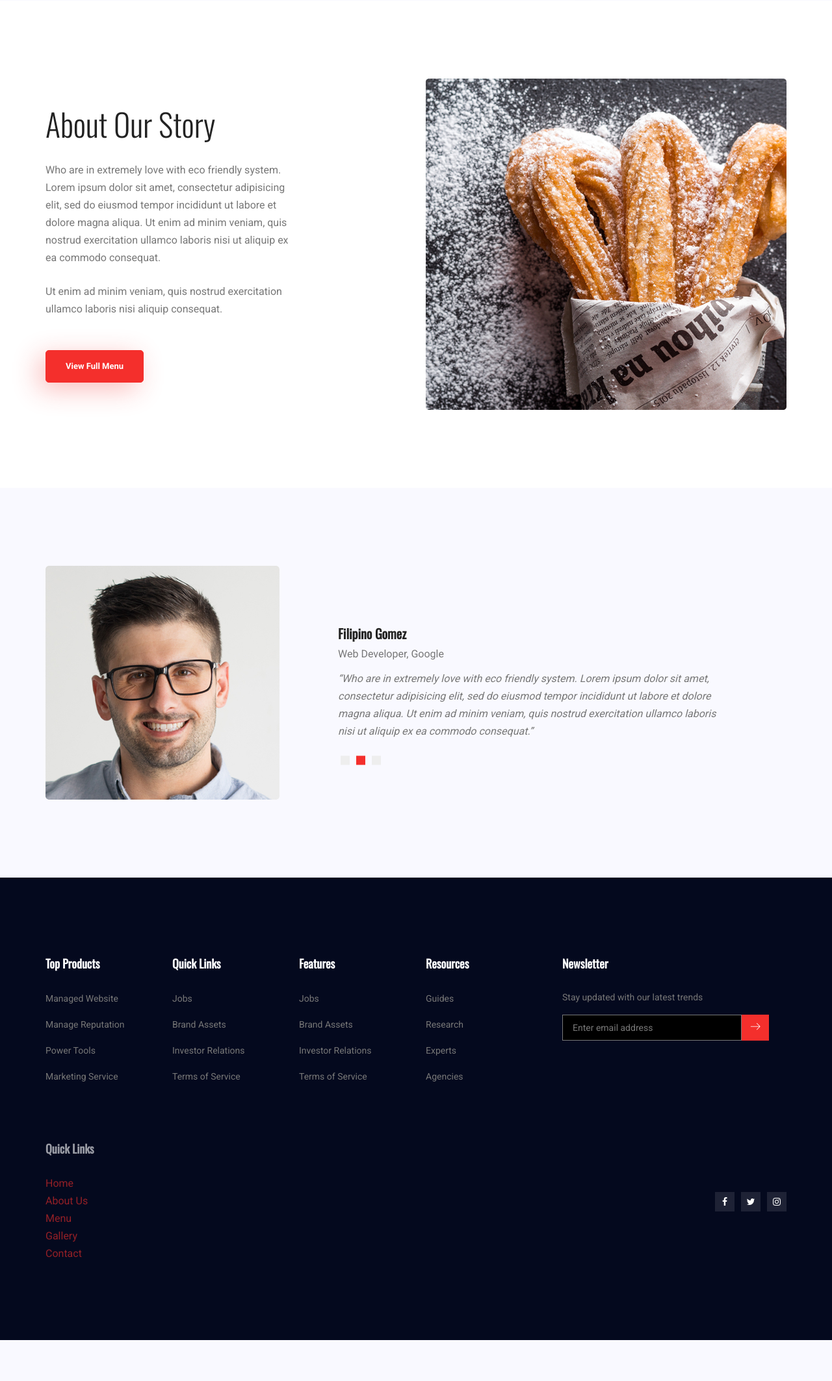
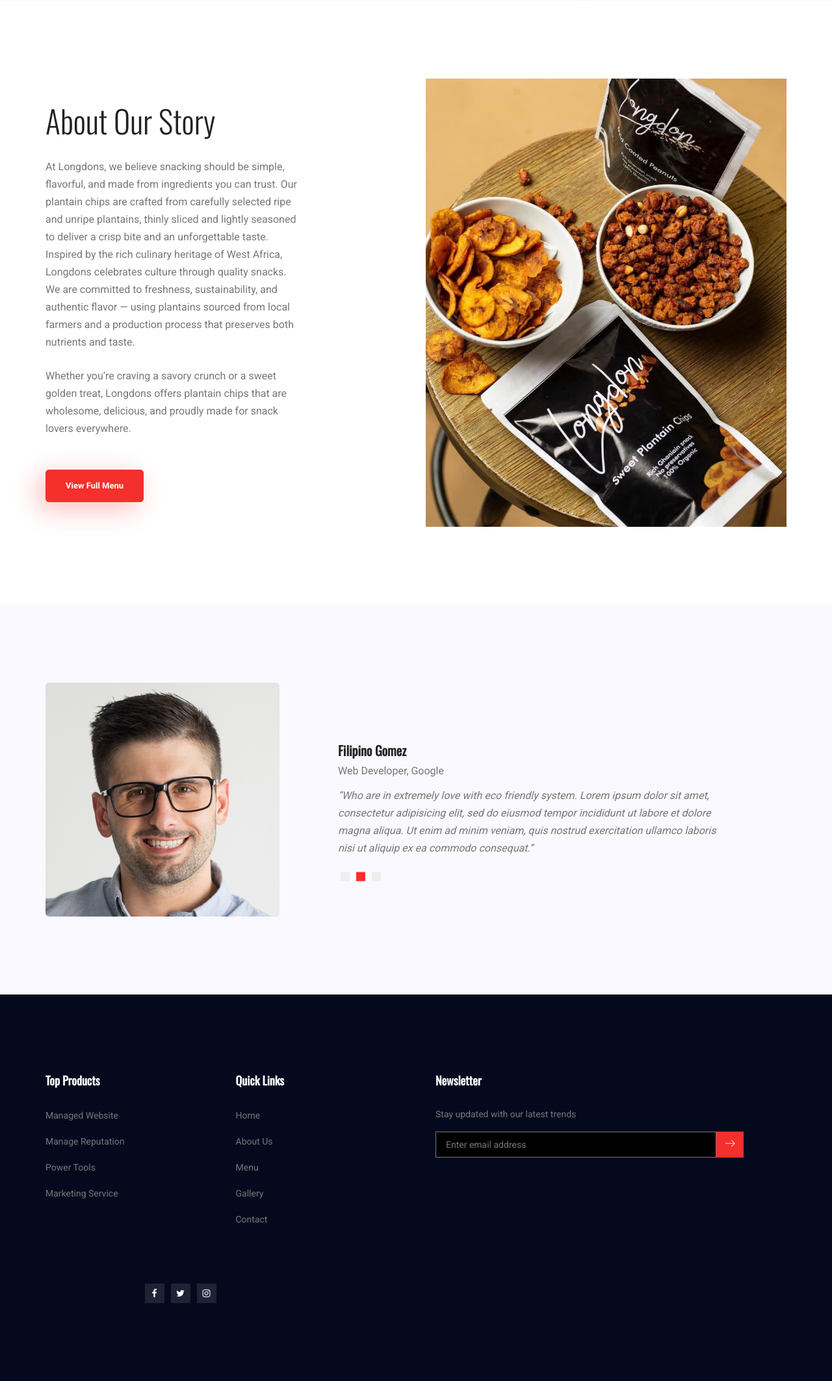
Before and after one commit to Bennymens/Longdon, a Django app: page /aboutus/ in a window 1280 px wide. Shown: the part 399-2525 px from the top of the page at 65% size. Before the commit the page ends 2462 px from the top, so only its background shows below. Run offline with Django 5.2, Linux system fonts and the light colour scheme; some libraries are stand-ins or nearby versions.

Commit message:
Update gallery: masonry, slider; footer Instagram links; link menu button; fix aboutus image tag

```diff
--- a/templates/aboutus.html
+++ b/templates/aboutus.html
@@ -133,15 +133,21 @@
               <h2>About Our Story</h2>
               <hr />
               <p>
-                Who are in extremely love with eco friendly system. Lorem ipsum
-                dolor sit amet, consectetur adipisicing elit, sed do eiusmod
-                tempor incididunt ut labore et dolore magna aliqua. Ut enim ad
-                minim veniam, quis nostrud exercitation ullamco laboris nisi ut
-                aliquip ex ea commodo consequat.
+                At Longdons, we believe snacking should be simple, flavorful,
+                and made from ingredients you can trust. Our plantain chips are
+                crafted from carefully selected ripe and unripe plantains,
+                thinly sliced and lightly seasoned to deliver a crisp bite and
+                an unforgettable taste. Inspired by the rich culinary heritage
+                of West Africa, Longdons celebrates culture through quality
+                snacks. We are committed to freshness, sustainability, and
+                authentic flavor — using plantains sourced from local farmers
+                and a production process that preserves both nutrients and
+                taste.
               </p>
               <p>
-                Ut enim ad minim veniam, quis nostrud exercitation ullamco
-                laboris nisi aliquip consequat.
+                Whether you’re craving a savory crunch or a sweet golden treat,
+                Longdons offers plantain chips that are wholesome, delicious,
+                and proudly made for snack lovers everywhere.
               </p>
               <a class="main_btn" href="#">View Full Menu</a>
             </div>
@@ -150,7 +156,7 @@
             <div class="story_img">
               <img
                 class="img-fluid"
-                src="{% static 'img/story/story-1.jpg' %}"
+                src="{% static 'img/gallery/Chips4.jpeg' %}"
                 alt=""
               />
             </div>
@@ -233,7 +239,7 @@
     <footer class="footer-area p_120">
       <div class="container">
         <div class="row">
-          <div class="col-lg-2 col-md-6 col-sm-6">
+          <div class="col-lg-3 col-md-6 col-sm-6">
             <div class="single-footer-widget tp_widgets">
               <h6 class="footer_title">Top Products</h6>
               <ul class="list">
@@ -244,40 +250,19 @@
               </ul>
             </div>
           </div>
-          <div class="col-lg-2 col-md-6 col-sm-6">
+          <div class="col-lg-3 col-md-6 col-sm-6">
             <div class="single-footer-widget tp_widgets">
               <h6 class="footer_title">Quick Links</h6>
               <ul class="list">
-                <li><a href="#">Jobs</a></li>
-                <li><a href="#">Brand Assets</a></li>
-                <li><a href="#">Investor Relations</a></li>
-                <li><a href="#">Terms of Service</a></li>
+                <li><a href="{% url 'index' %}">Home</a></li>
+                <li><a href="{% url 'aboutus' %}">About Us</a></li>
+                <li><a href="{% url 'menu' %}">Menu</a></li>
+                <li><a href="{% url 'gallery' %}">Gallery</a></li>
+                <li><a href="{% url 'contact' %}">Contact</a></li>
               </ul>
             </div>
           </div>
-          <div class="col-lg-2 col-md-6 col-sm-6">
-            <div class="single-footer-widget tp_widgets">
-              <h6 class="footer_title">Features</h6>
-              <ul class="list">
-                <li><a href="#">Jobs</a></li>
-                <li><a href="#">Brand Assets</a></li>
-                <li><a href="#">Investor Relations</a></li>
-                <li><a href="#">Terms of Service</a></li>
-              </ul>
-            </div>
-          </div>
-          <div class="col-lg-2 col-md-6 col-sm-6">
-            <div class="single-footer-widget tp_widgets">
-              <h6 class="footer_title">Resources</h6>
-              <ul class="list">
-                <li><a href="#">Guides</a></li>
-                <li><a href="#">Research</a></li>
-                <li><a href="#">Experts</a></li>
-                <li><a href="#">Agencies</a></li>
-              </ul>
-            </div>
-          </div>
-          <div class="col-lg-4 col-md-6 col-sm-6">
+          <div class="col-lg-6 col-md-6 col-sm-6">
             <aside class="f_widget news_widget">
               <div class="f_title">
                 <h3 class="footer_title">Newsletter</h3>
@@ -312,22 +297,20 @@
         <div
           class="row footer-bottom d-flex justify-content-between align-items-center"
         >
-          <div class="col-lg-8 col-md-8 footer-text">
-            <div class="single-footer-widget">
-              <h6 class="footer_title">Quick Links</h6>
-              <ul class="list">
-                <li><a href="{% url 'index' %}">Home</a></li>
-                <li><a href="{% url 'aboutus' %}">About Us</a></li>
-                <li><a href="{% url 'menu' %}">Menu</a></li>
-                <li><a href="{% url 'gallery' %}">Gallery</a></li>
-                <li><a href="{% url 'contact' %}">Contact</a></li>
-              </ul>
-            </div>
-          </div>
           <div class="col-lg-3 col-md-6 col-md-4 footer-social">
-            <a href="#"><i class="fa fa-facebook"></i></a>
-            <a href="#"><i class="fa fa-twitter"></i></a>
-            <a href="#"><i class="fa fa-instagram"></i></a>
+            <a href="#">
+              <i class="fa fa-facebook"></i>
+            </a>
+            <a href="#">
+              <i class="fa fa-twitter"></i>
+            </a>
+            <a
+              href="https://www.instagram.com/longdonfoods?igsh=b3Zvc2t1cnZ2NjN0"
+              target="_blank"
+              rel="noopener"
+            >
+              <i class="fa fa-instagram"></i>
+            </a>
           </div>
         </div>
       </div>
--- a/templates/gallery.html
+++ b/templates/gallery.html
@@ -143,7 +143,7 @@
         <div class="row">
           <div class="col-lg-12">
             <div class="main_title position-relative">
-              <h1>Longdon Plantain Chips Gallery</h1>
+              <h1> Gallery</h1>
               <hr />
               <div class="round-planet planet">
                 <div class="round-planet planet2">
@@ -319,7 +319,7 @@
             <a href="#">
               <i class="fa fa-twitter"></i>
             </a>
-            <a href="#">
+            <a href="https://www.instagram.com/longdonfoods?igsh=b3Zvc2t1cnZ2NjN0" target="_blank" rel="noopener">
               <i class="fa fa-instagram"></i>
             </a>
           </div>
```
Also changed, not shown: templates/contact.html (+6 -1 lines), templates/index.html (+66 -49 lines), static/img/gallery/Chips2-removebg-preview.png (added).
